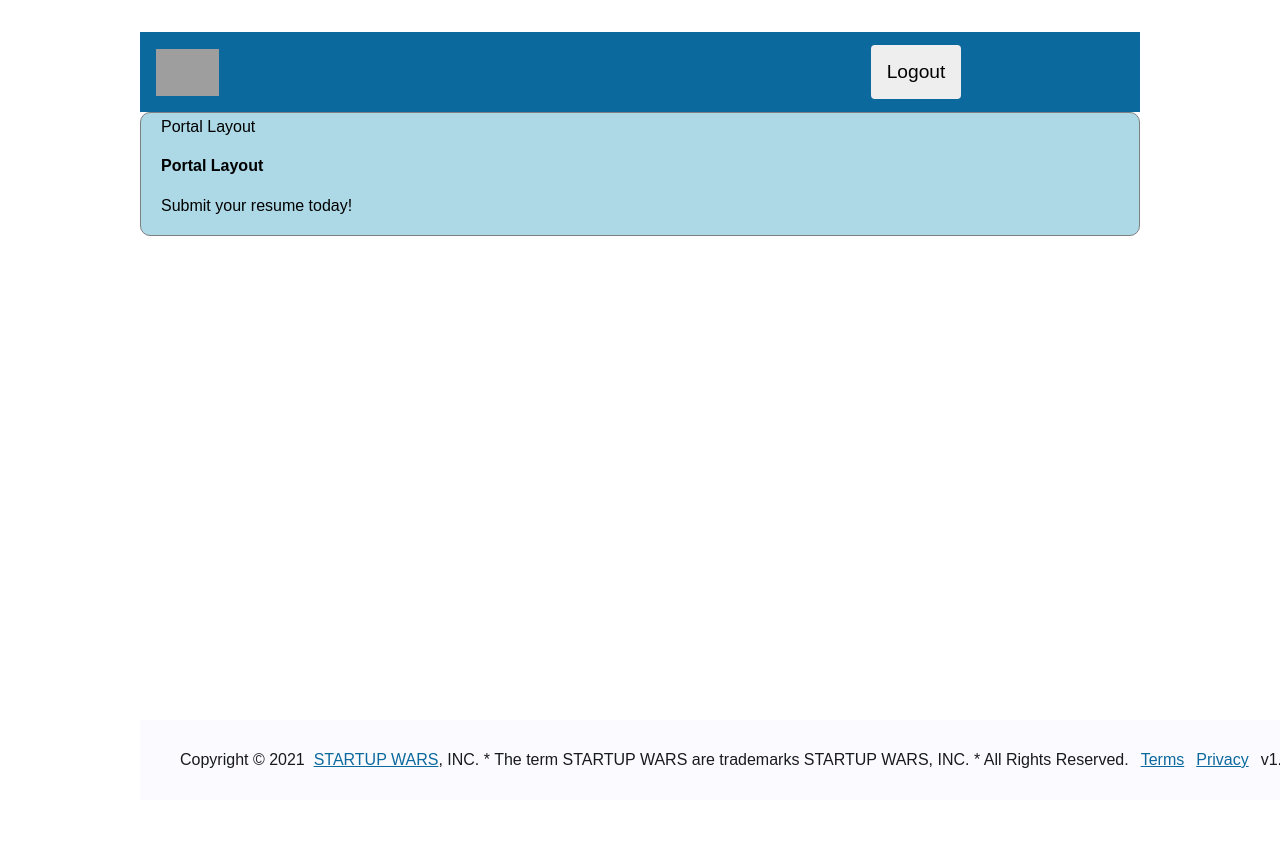
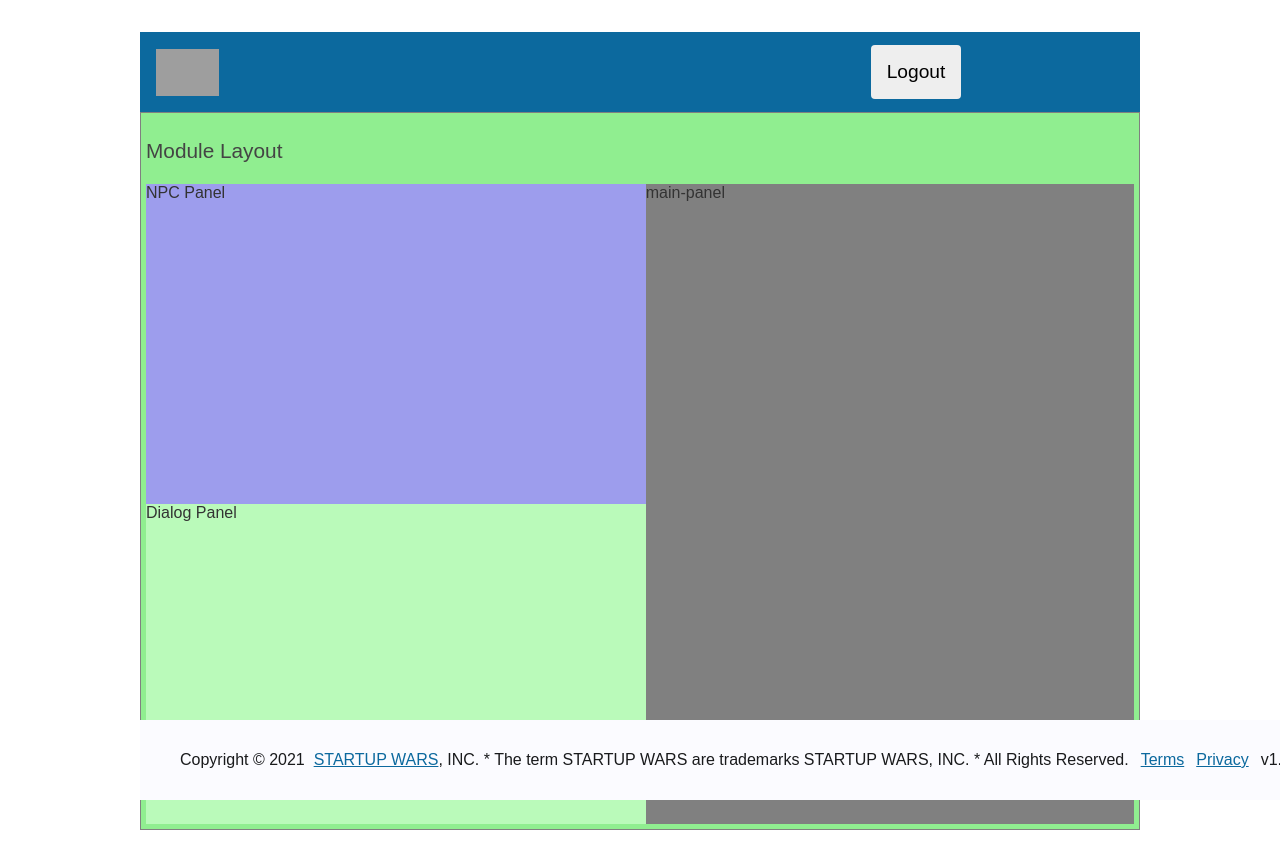
Before and after one commit to jedihacks/dynamic-component, an Angular app: page / in a window 1280 px wide. Before the commit the page ends 800 px from the top, so only its background shows below. Built offline with nearby package versions, Linux system fonts and the light colour scheme; grey boxes are pictures that could not be loaded.

Commit message:
style(): adding module-layout style

```diff
--- a/src/app/layout/dynamic-layouts/module-layout/module-layout.component.html
+++ b/src/app/layout/dynamic-layouts/module-layout/module-layout.component.html
@@ -1,8 +1,19 @@
 <div class="module-layout">
     <h3>Module Layout</h3>
-    <h4>{{data.name}}</h4>
+    <div class="parent">
+        <div class="side-panel">
+            <div class="npc-panel">
+                NPC Panel
+            </div>
+            <div class="dialog-panel">
+                Dialog Panel
+            </div>
+        </div>
+        <div class="main-panel">
+            main-panel
+        </div>
+    </div>
 
-    <p>{{data.bio}}</p>
-
-    <strong>Hire this hero today!</strong>
+<!--
+    <h4>{{data.name}}</h4> -->
 </div>
--- a/src/app/layout/dynamic-layouts/module-layout/module-layout.component.scss
+++ b/src/app/layout/dynamic-layouts/module-layout/module-layout.component.scss
@@ -1,9 +1,31 @@
 .module-layout {
     border: 1px solid gray;
     padding: 5px;
-    padding-bottom: 20px;
-    padding-left: 20px;
-    border-radius: 10px;
     background-color: lightgreen;
-    color: black;
   }
+
+.parent {
+    display: grid;
+    min-width: 100%;
+    min-height: 80vh;
+}
+
+.side-panel {
+    grid-column: 1;
+    background-color: yellow;
+}
+
+.main-panel {
+    grid-column: 2;
+    background-color: grey;
+}
+
+.npc-panel {
+    height: 50%;
+    background-color: rgb(157, 157, 237);
+}
+
+.dialog-panel {
+    height: 50%;
+    background-color: rgb(186, 250, 186);
+}
--- a/src/app/layout/layout.service.ts
+++ b/src/app/layout/layout.service.ts
@@ -12,10 +12,10 @@ export class LayoutService {
         ModuleLayoutComponent,
         { name: 'Module Layout', bio: 'Brave as they come' }
       ),
-      new LayoutItem(
-        PortalLayoutComponent,
-        { headline: 'Portal Layout', body: 'Submit your resume today!' }
-      )
+      // new LayoutItem(
+      //   PortalLayoutComponent,
+      //   { headline: 'Portal Layout', body: 'Submit your resume today!' }
+      // )
     ];
   }
 }
--- a/src/app/layout/master/body/body.component.html
+++ b/src/app/layout/master/body/body.component.html
@@ -1,3 +1,2 @@
-<div class="body-class">
-    <ng-template layoutHost></ng-template>
-</div>
+
+<ng-template layoutHost></ng-template>
--- a/src/app/layout/master/body/body.component.ts
+++ b/src/app/layout/master/body/body.component.ts
@@ -18,7 +18,6 @@ export class BodyPanelComponent implements OnInit, OnDestroy {
 
   ngOnInit() {
     this.loadComponent();
-    this.getAds();
   }
 
   ngOnDestroy() {
@@ -35,12 +34,6 @@ export class BodyPanelComponent implements OnInit, OnDestroy {
     const componentRef = viewContainerRef.createComponent<LayoutComponentInterface>(LayoutItem.component);
     componentRef.instance.data = LayoutItem.data;
   }
-
-  getAds() {
-    this.interval = setInterval(() => {
-      this.loadComponent();
-    }, 3000);
-  }
 }
 
 
```
